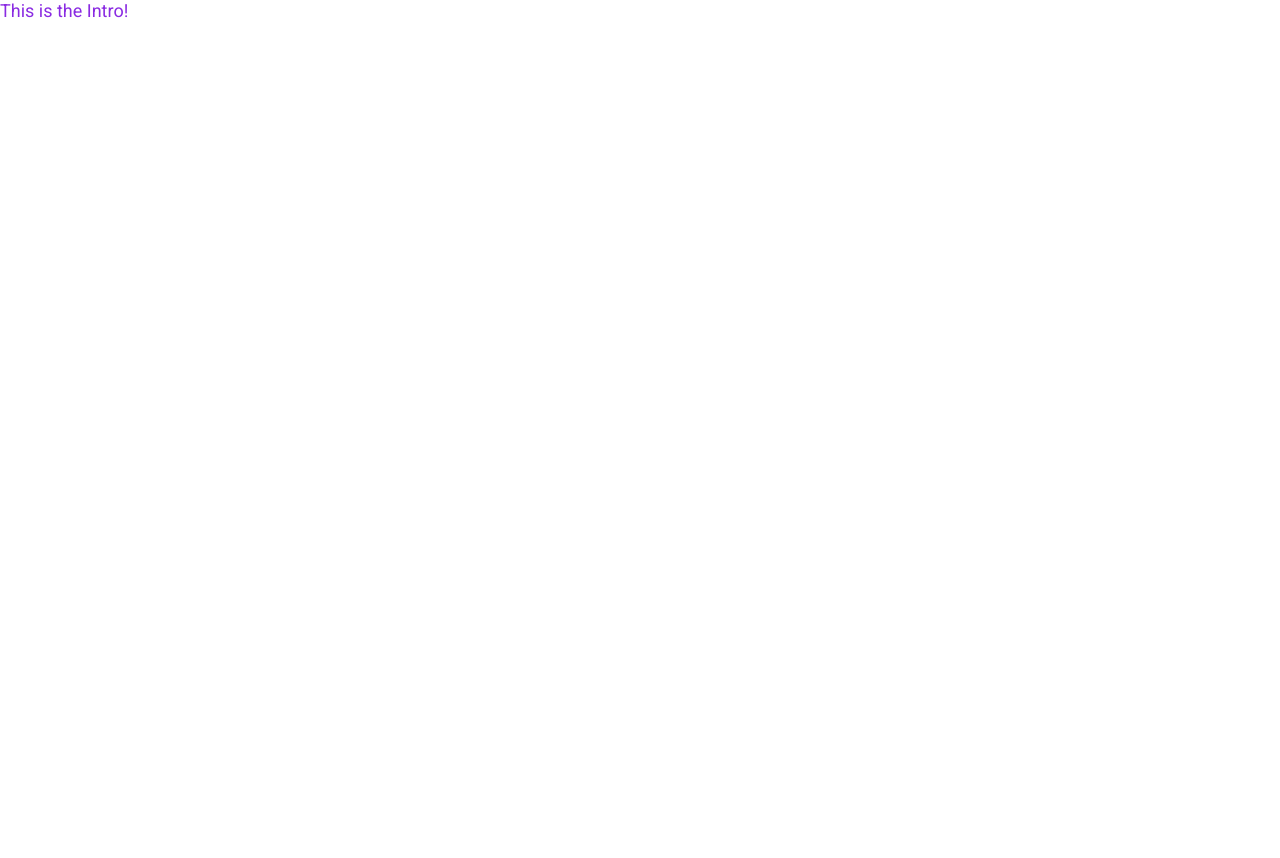
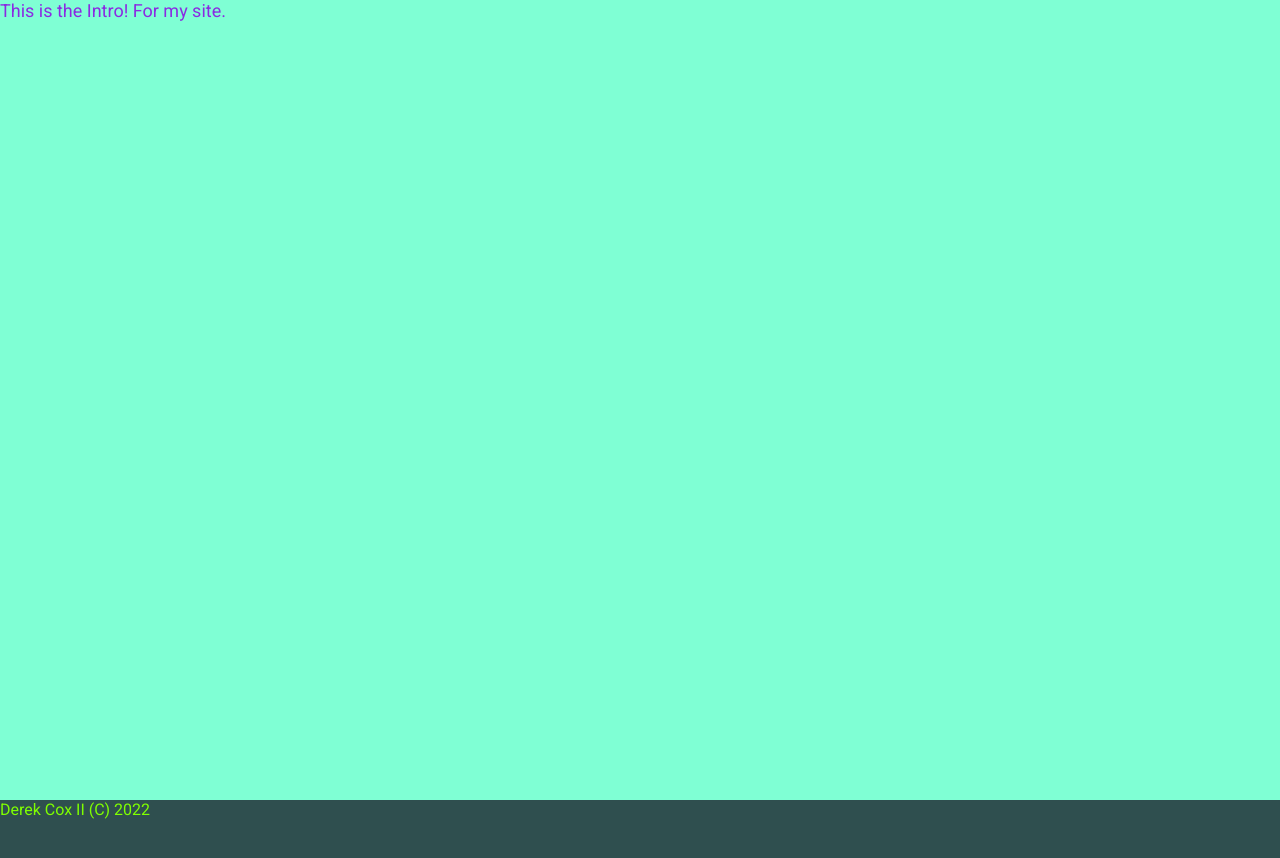
Before and after one commit to dtcii424/personal-site, a React (Create React App) app: page / in a window 1280 px wide. Shown: the top 858 px of the page. Before the commit the page ends 800 px from the top, so only its background shows below. Built offline with nearby package versions, Linux system fonts and the light colour scheme.

Commit message:
Added footer component

```diff
--- a/src/App.js
+++ b/src/App.js
@@ -1,9 +1,11 @@
 import Intro from "./components/Intro/Intro.jsx";
+import Footer from "./components/Footer/Footer.jsx";
 
 function App() {
   return (
     <div>
       <Intro />
+      <Footer />
     </div>
   );
 }
--- /dev/null
+++ b/src/components/Footer/Footer.jsx
@@ -0,0 +1,11 @@
+import "./footer.css"
+const Footer = () => {
+
+    return(
+        <div className="f">
+        Derek Cox II (C) 2022
+        </div>
+    )
+}
+
+export default Footer
--- /dev/null
+++ b/src/components/Footer/footer.css
@@ -0,0 +1,5 @@
+.f{
+    color: chartreuse;
+    height: 10vh;
+    background-color: darkslategrey;
+}
--- a/src/components/Intro/Intro.jsx
+++ b/src/components/Intro/Intro.jsx
@@ -3,7 +3,7 @@ import "./intro.css"
 const Intro = () => {
     return(
         <div className="i">
-            This is the Intro!
+            This is the Intro! For my site.
         </div>
     )
 }
--- a/src/components/Intro/intro.css
+++ b/src/components/Intro/intro.css
@@ -1,4 +1,7 @@
 .i{
     font-size: large;
     color: blueviolet;
+    display: flex;
+    background-color: aquamarine;
+    height: 100vh;
 }
```
